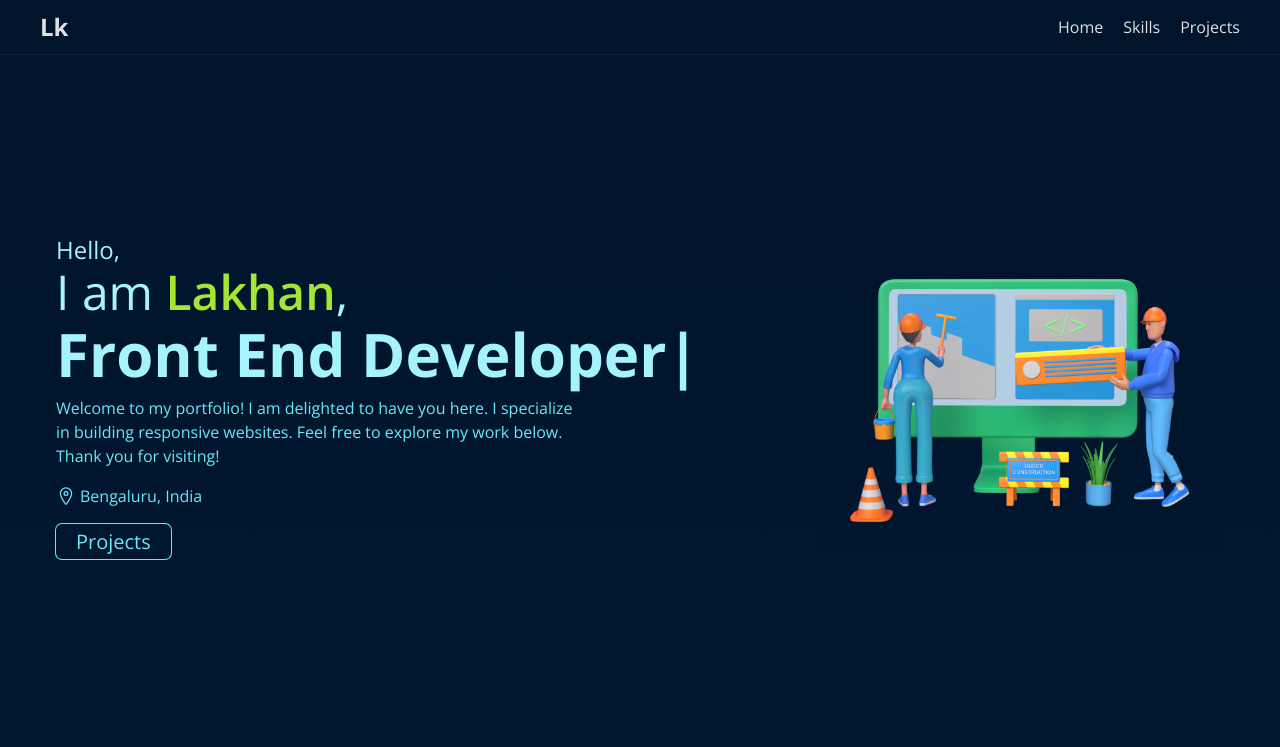
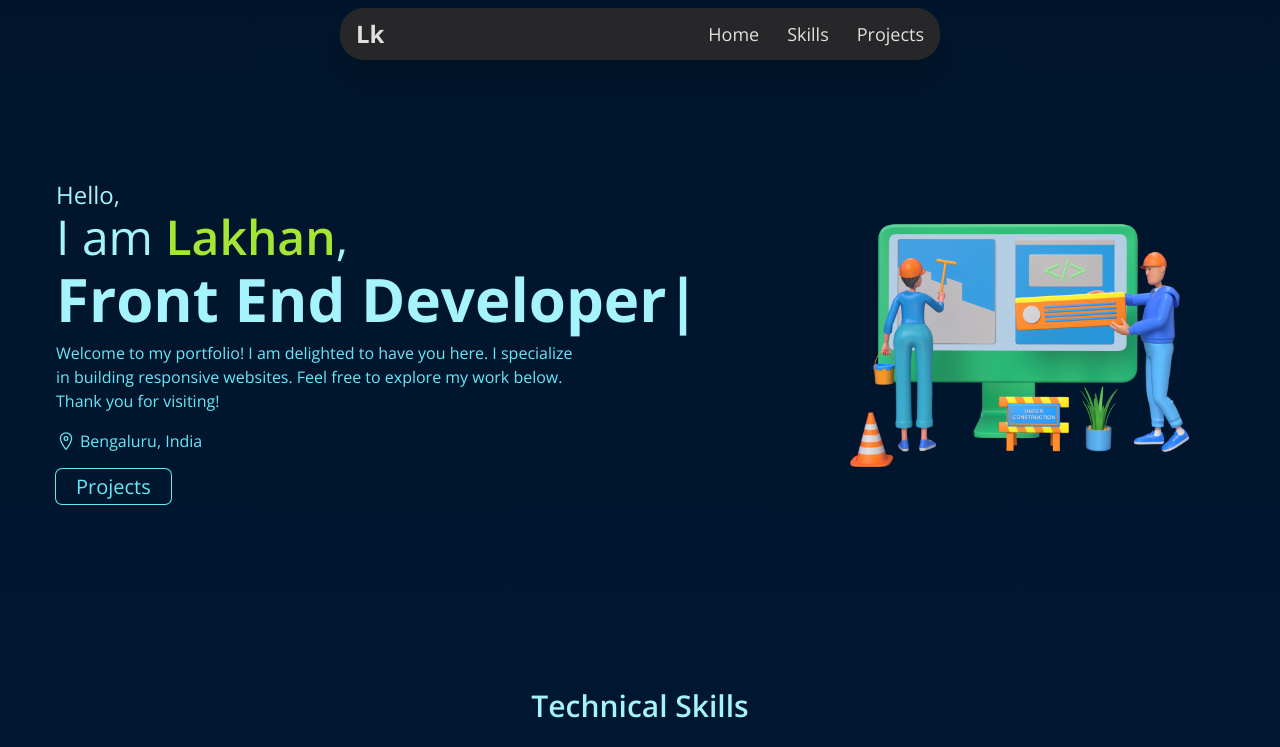
Before and after one commit to lakhan0105/portfolio, a React (Vite) app: page / in a window 1280 px wide. Shown: the top 747 px of the page. Built offline with nearby package versions, Linux system fonts and the light colour scheme.

Commit message:
changed the navbar ui

```diff
--- a/src/App.jsx
+++ b/src/App.jsx
@@ -4,7 +4,7 @@ import { Hero, Navbar, Projects, Skills } from "./Components";
 function App() {
   return (
     <div className="w-full relative">
-      <header className="z-10 bg-[#00152b] sticky h-[55px] top-0 px-3 py-2 flex items-center border-b border-slate-400/10">
+      <header className="z-10 bg-none fixed top-0 right-0 left-0">
         <Navbar />
       </header>
 
--- a/src/Components/Links.jsx
+++ b/src/Components/Links.jsx
@@ -9,11 +9,11 @@ const data = [
 
 function Links() {
   return (
-    <ul className="flex gap-5">
+    <ul className="flex gap-7">
       {data.map((item) => {
         const { linkName } = item;
         return (
-          <li className="capitalize cursor-pointer text-md hover:text-lime-200/[0.9]">
+          <li className="capitalize cursor-pointer text-lg hover:text-lime-200/[0.9]">
             <Link to={linkName} smooth duration={500}>
               {linkName}
             </Link>
--- a/src/Components/Navbar.jsx
+++ b/src/Components/Navbar.jsx
@@ -3,7 +3,7 @@ import Links from "./Links";
 
 function Navbar() {
   return (
-    <nav className="w-full max-w-[1200px] mx-auto flex justify-between items-center">
+    <nav className="w-full  md:w-[600px] flex items-center justify-between px-4 py-2.5 md:mt-2 md:rounded-3xl m-auto bg-[#27272A] shadow-xl ">
       <h2 className="font-bold text-2xl">Lk</h2>
       <Links />
     </nav>
```
